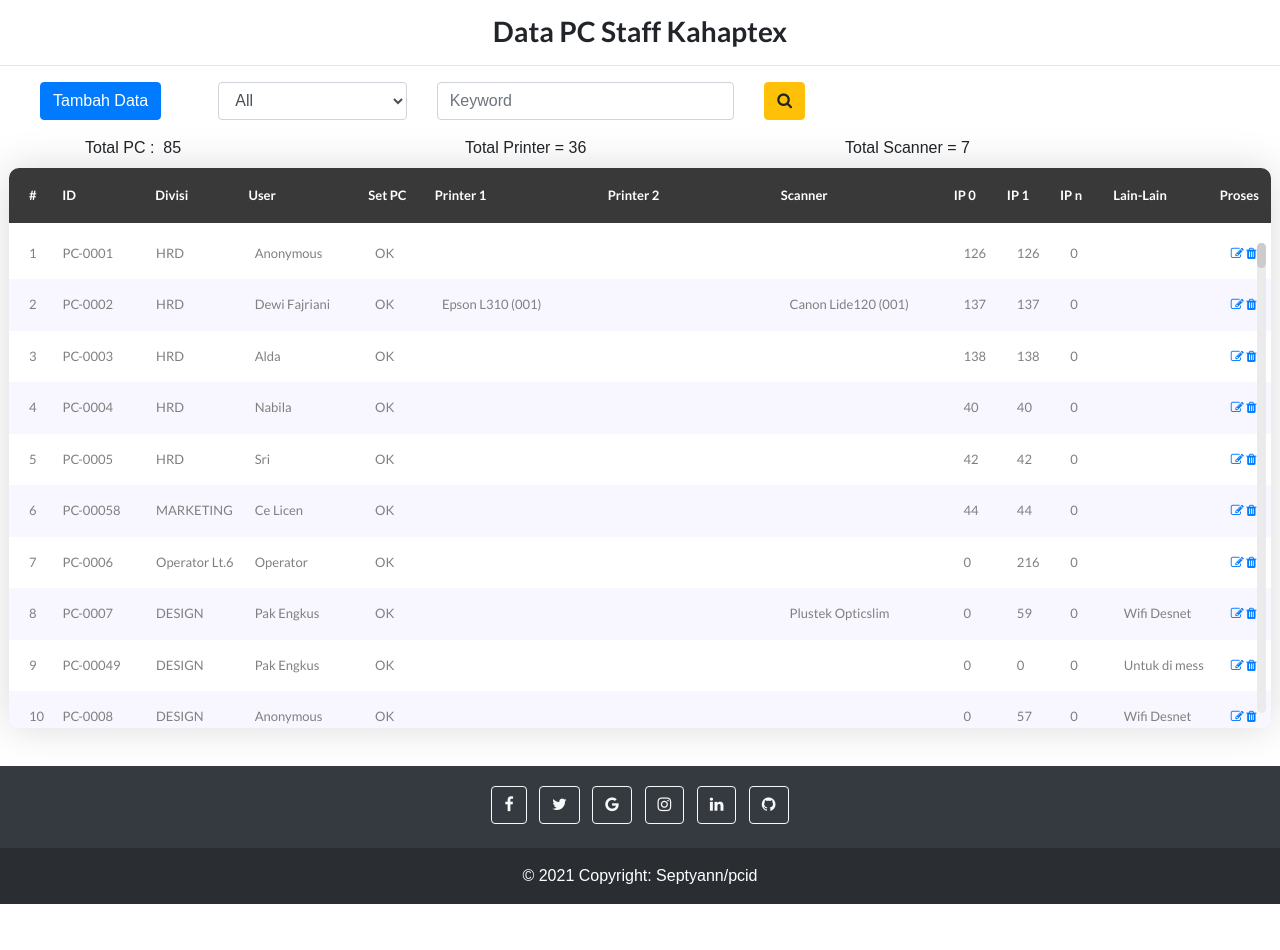
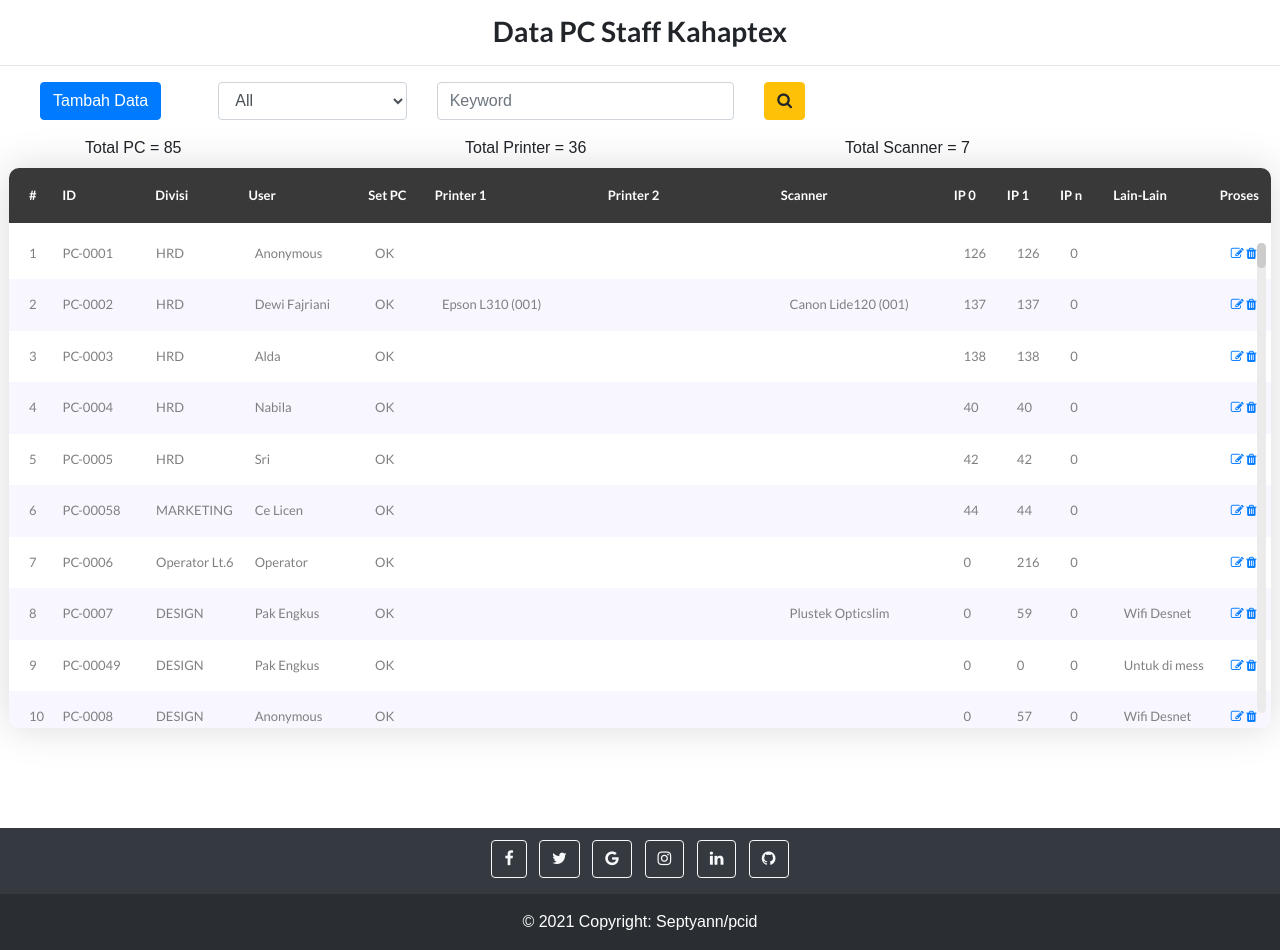
Before and after one commit to septyanid/pcid, a PHP site: page / in a window 1280 px wide. Before the commit the page ends 904 px from the top, so only its background shows below. Run offline with PHP 8.4, Linux system fonts and the light colour scheme; data comes from the database, SQL or seed files in the repository; lists and menus that the app fills with data are empty; some libraries are stand-ins or nearby versions.

Commit message:
modified footer (fix)

```diff
--- a/css/main.css
+++ b/css/main.css
@@ -581,7 +581,8 @@ th, td {
   background-color: #cccccc;
 }
 
-.bg-dark{
-  position: relative;
-  bottom: 80px;
+.bg-dark.text-center.text-white {
+  position: absolute;
+  width: 100%;
+  bottom: -150px;
 }
--- a/footer.php
+++ b/footer.php
@@ -1,6 +1,6 @@
 <footer class="bg-dark text-center text-white">
   <!-- Grid container -->
-  <div class="container p-3 pb-1">
+  <div class="container p-2 pb-1">
     <!-- Section: Social media -->
     <section class="mb-1">
       <!-- Facebook -->
--- a/index.php
+++ b/index.php
@@ -123,7 +123,7 @@ include 'koneksi.php';
 		$sql_jml = mysqli_query($konek, "SELECT printer1 FROM pcid");
 		$jml_pc = mysqli_num_rows($sql_jml);
 ?>
-	    	Total PC :&nbsp; <?php echo $jml_pc ?>
+	    	Total PC = <?php echo $jml_pc ?>
   	 	</div>
 
   		<div class="col-sm">
@@ -504,7 +504,7 @@ include 'koneksi.php';
 			$.bootstrapGrowl("this is message is success");
 		}
 	</script> -->
-	<?
+	<?php
 	include 'footer.php';
 	?>
 </body>
```
